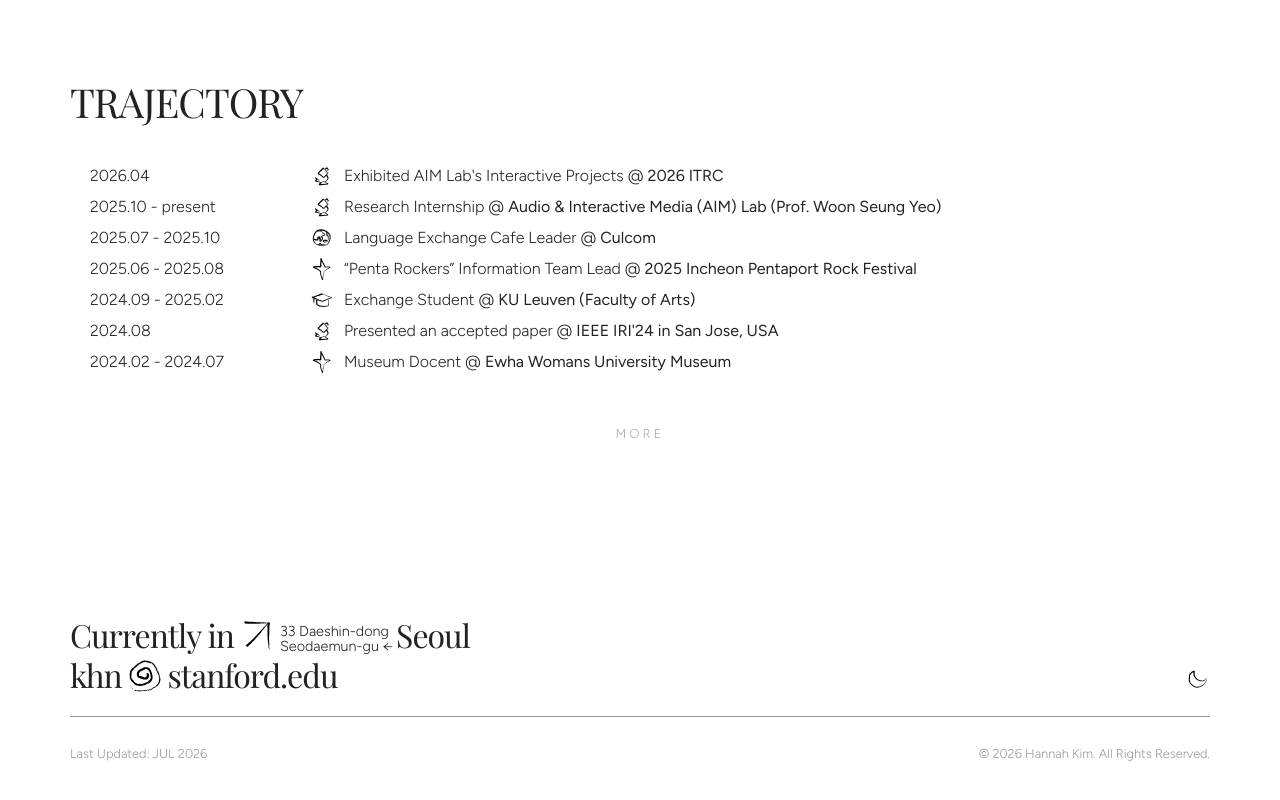
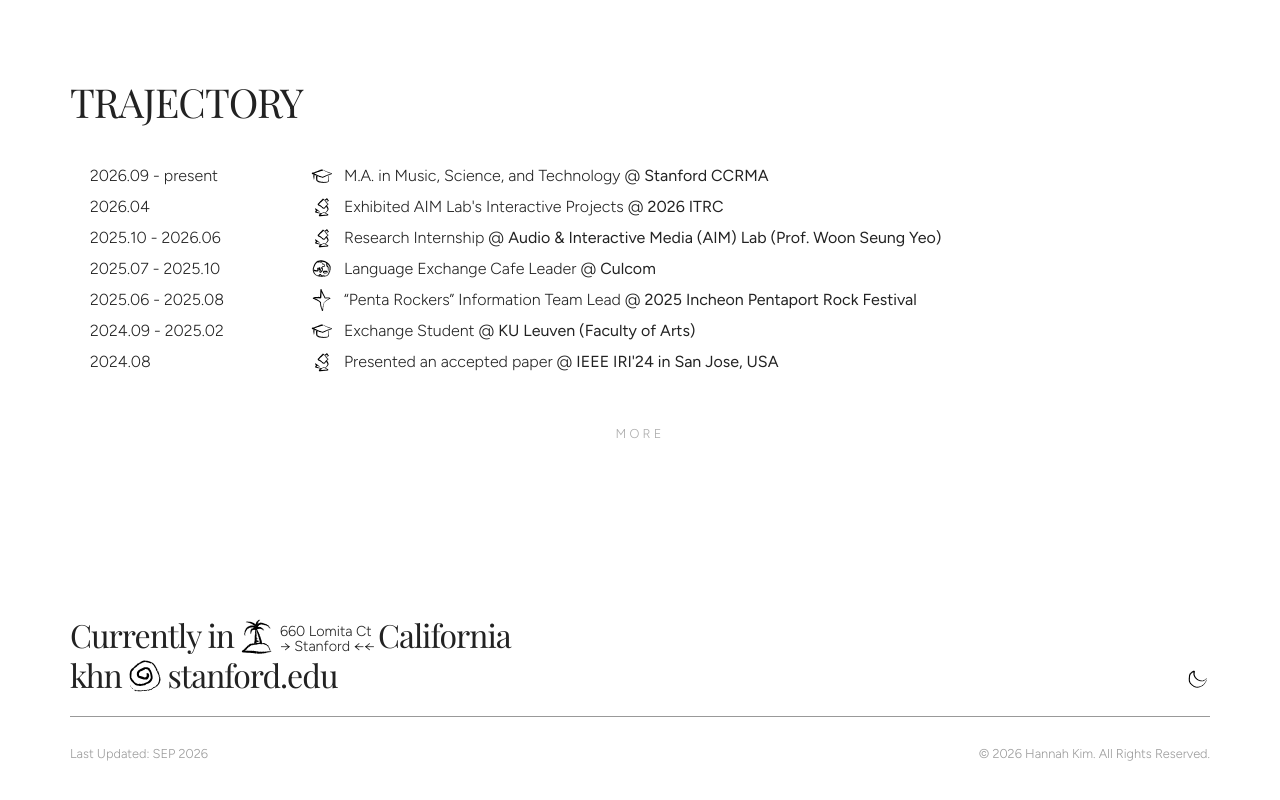
Before and after one commit to Gamddalki/hannahkim, a React (Create React App) app: page / in a window 1280 px wide. Shown: the part 3007-3807 px from the top of the page. Built offline with nearby package versions, Linux system fonts and the light colour scheme.

Commit message:
🔧 chore: Trajectory and location updates

```diff
--- a/src/Components/Footer.js
+++ b/src/Components/Footer.js
@@ -116,9 +116,9 @@ const Symbol = styled.img`
   top: 4.5px;
 
   @media (max-width: 768px) {
-    width: 1.5rem;
-    height: 1.5rem;
-    top: 3.5px;
+    width: 1.7rem;
+    height: 1.7rem;
+    top: 1px;
   }
 `;
 
@@ -199,16 +199,11 @@ function Footer({ isDarkMode, toggleTheme }) {
             rel="noreferrer"
           >
             <h1>Currently in</h1>
-            <Symbol
-              src="/img/icons/arrow.svg"
-              alt="arrow"
-              $isDarkMode={isDarkMode}
-            />
+            <Symbol src="/img/icons/ca.svg" alt="ca" $isDarkMode={isDarkMode} />
             <Coordinates>
-              33 Daeshin-dong <br />
-              Seodaemun-gu ←
+              660 Lomita Ct <br />→ Stanford ←←
             </Coordinates>
-            <h1>Seoul</h1>
+            <h1>California</h1>
           </EditorialRow>
 
           <EditorialRowContainer>
@@ -237,7 +232,7 @@ function Footer({ isDarkMode, toggleTheme }) {
         </EditorialBlock>
 
         <BottomRow>
-          <span>Last Updated: JUL 2026</span>
+          <span>Last Updated: SEP 2026</span>
           <span>&copy; 2026 Hannah Kim. All Rights Reserved.</span>
         </BottomRow>
       </FooterContent>
--- a/src/data/trajectory.json
+++ b/src/data/trajectory.json
@@ -1,5 +1,12 @@
 {
   "journeyData": [
+    {
+      "year": "2026.09 - present",
+      "type": "Education",
+      "icon": "/img/icons/school.svg",
+      "title": "M.A. in Music, Science, and Technology @ Stanford CCRMA",
+      "link": "https://ccrma.stanford.edu/"
+    },
     {
       "year": "2026.04",
       "type": "Research",
@@ -8,7 +15,7 @@
       "link": "http://www.itrc.or.kr/sub/information/notice.asp?mode=view&bid=1&s_type=&s_keyword=&s_cate=&idx=3706&page=1"
     },
     {
-      "year": "2025.10 - present",
+      "year": "2025.10 - 2026.06",
       "type": "Research",
       "icon": "/img/icons/research.svg",
       "title": "Research Internship @ Audio & Interactive Media (AIM) Lab (Prof. Woon Seung Yeo)",
```
